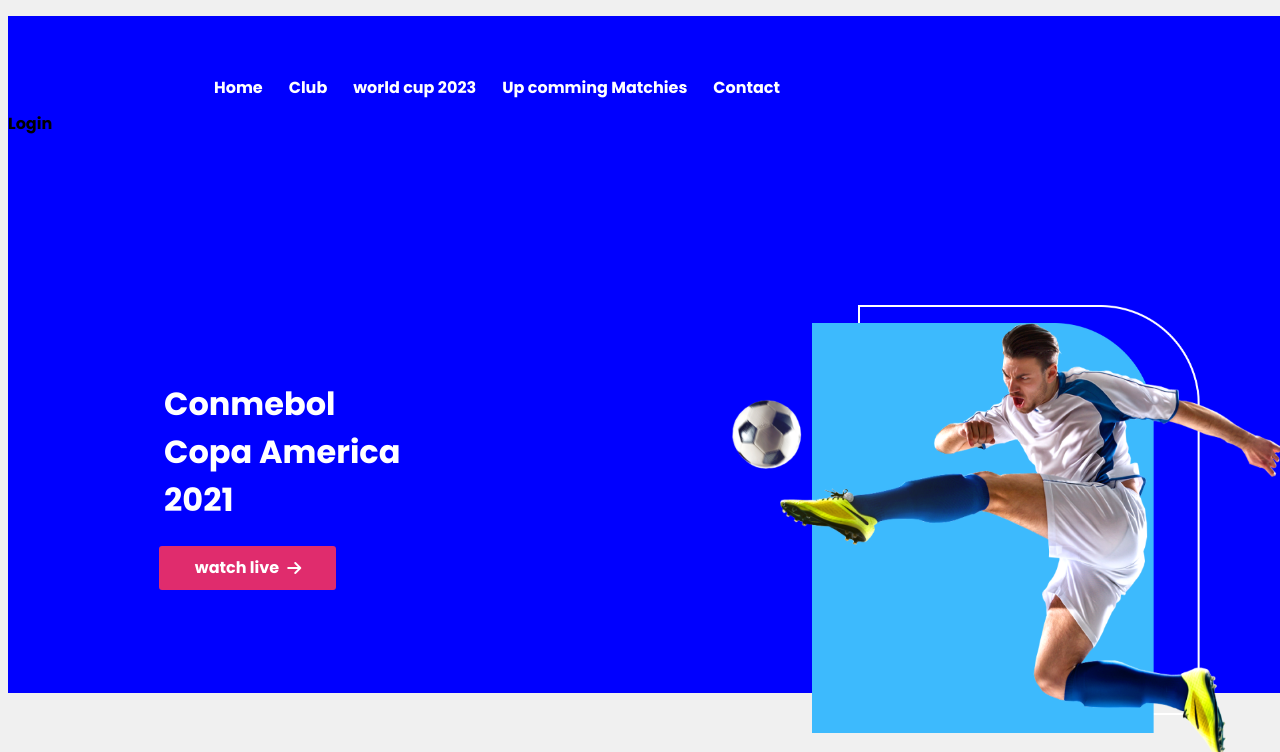
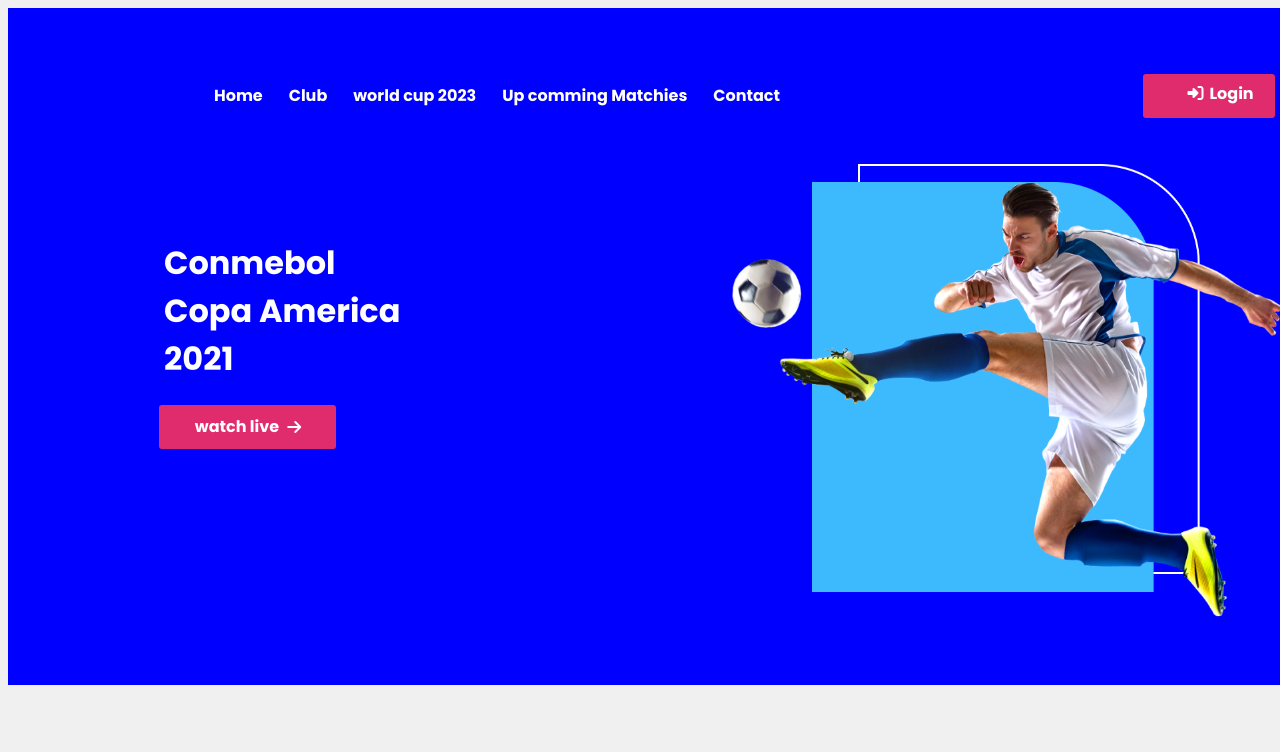
Before and after one commit to sna1947/Responsive-football, a plain HTML site: page index.html in a window 1280 px wide. Shown: the top 752 px of the page. Drawn offline with Linux system fonts and the light colour scheme.

Commit message:
responsive football

```diff
--- a/css/style.css
+++ b/css/style.css
@@ -22,6 +22,7 @@
     margin-top: 59px;
 
 }
+/* MENU SECTION ==============*/
 .a_menu{
     text-decoration: none;
     color: #FFFFFF;
@@ -34,12 +35,45 @@
 ul li a:hover{
     background-color: rgb(156, 141, 241);
     border-radius: 5px;
+    transition: 0.5s;
+}
+/* LOGIN SECTION ==========*/
+.heder_menu{
+    display: flex;
+
+}
+.login{
+    width: 123px;
+    height: 44px;
+    display: flex;
+    align-items: center;
+    justify-content: center;
+    background-color: #E02C6D;
+    border-radius: 3px;
+    text-decoration: none;
+    margin-top: 66px;
+    margin-left: 340px;
+    padding-left: 9px;
+    color: #FFFFFF;
+    font-weight: 500px;
+    font-size: 16px;
+}
+.fa-sign-in-alt{
+    padding: 6px;
+    margin-top: 15px;
+    margin-left: 8px;
+}
+.menu_button .login:hover{
+    background-color:#f5b4cc ;
+    color: rgb(52, 151, 13);
+    transition: 1s;
 }
 .div_header{
     display: flex;
     display: grid;
     grid-template-columns: repeat(2, 1fr);
     grid-gap: 90px;
+    margin-top: -113px;
 }
 .info_header{
     width: 485px;
--- a/index.html
+++ b/index.html
@@ -24,8 +24,13 @@
                     <li><a class="a_menu" href="#">Contact</a></li>
                 </ul>
             </div>
-            <div class="menu_button"></div>
-            <p>Login</p>
+            <div class="menu_button">
+                <a class="login" target="_blank" href="https://fontawesome.com/">
+                    <p><i class="fas fa-sign-in-alt"></i>Login</p>
+                </a>
+            </div>
+
+
         </div>
         <!-- HEDER BANNER SECTION ===========-->
         <div class="div_header">
```
